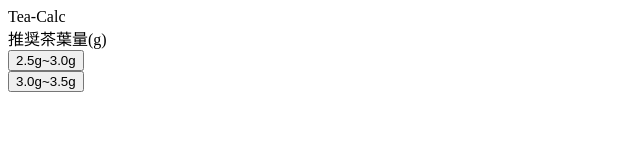
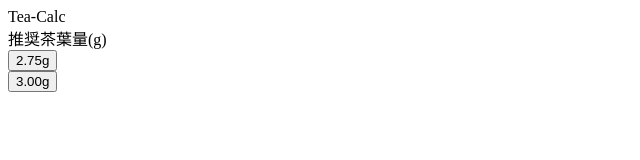
Before and after one commit to ayataka0nk/tea, a Next.js app: page / in a window 1280 px wide. Shown: the top 160 px of the page, without its empty margins (0-640 px from the left). Built offline with nearby package versions, Linux system fonts and the light colour scheme.

Commit message:
選択肢をオブジェクトに切り出し

```diff
--- a/components/HotWaterPicker.tsx
+++ b/components/HotWaterPicker.tsx
@@ -1,22 +1,32 @@
 type HotWaterPickerProps = {
   onClick: (value: number) => void
 }
+
+const options = [
+  {
+    name: '150ml',
+    value: 150,
+  },
+  {
+    name: '200ml',
+    value: 200,
+  },
+]
+
 export const HotWaterPicker = ({ onClick }: HotWaterPickerProps) => {
-  const onClickA = () => {
-    onClick(150)
-  }
-  const onClickB = () => {
-    onClick(200)
-  }
   return (
     <div>
       推奨湯量(ml)
-      <div>
-        <button onClick={onClickA}>150ml</button>
-      </div>
-      <div>
-        <button onClick={onClickB}>200ml</button>
-      </div>
+      {options.map((o) => {
+        const onClickL = () => {
+          onClick(o.value)
+        }
+        return (
+          <div>
+            <button onClick={onClickL}>{o.name}</button>
+          </div>
+        )
+      })}
     </div>
   )
 }
--- a/components/LeafPicker.tsx
+++ b/components/LeafPicker.tsx
@@ -1,22 +1,32 @@
 type LeafPickerProps = {
   onClick: (value: number) => void
 }
+
+const options = [
+  {
+    name: '2.75g',
+    value: 2.75,
+  },
+  {
+    name: '3.00g',
+    value: 3,
+  },
+]
+
 export const LeafPicker = ({ onClick }: LeafPickerProps) => {
-  const onClickA = () => {
-    onClick(2.75)
-  }
-  const onClickB = () => {
-    onClick(3.25)
-  }
   return (
     <div>
       推奨茶葉量(g)
-      <div>
-        <button onClick={onClickA}>2.5g~3.0g</button>
-      </div>
-      <div>
-        <button onClick={onClickB}>3.0g~3.5g</button>
-      </div>
+      {options.map((o) => {
+        const onClickL = () => {
+          onClick(o.value)
+        }
+        return (
+          <div>
+            <button onClick={onClickL}>{o.name}</button>
+          </div>
+        )
+      })}
     </div>
   )
 }
--- a/components/TeaAmountPicker.tsx
+++ b/components/TeaAmountPicker.tsx
@@ -1,22 +1,32 @@
 type TeaAmountPickerProps = {
   onClick: (value: number) => void
 }
+
+const options = [
+  {
+    name: '300ml',
+    value: 300,
+  },
+  {
+    name: '600ml',
+    value: 600,
+  },
+]
+
 export const TeaAmountPicker = ({ onClick }: TeaAmountPickerProps) => {
-  const onClickA = () => {
-    onClick(300)
-  }
-  const onClickB = () => {
-    onClick(600)
-  }
   return (
     <div>
       淹れたい分量(ml)
-      <div>
-        <button onClick={onClickA}>300ml</button>
-      </div>
-      <div>
-        <button onClick={onClickB}>600ml</button>
-      </div>
+      {options.map((o) => {
+        const onClickL = () => {
+          onClick(o.value)
+        }
+        return (
+          <div>
+            <button onClick={onClickL}>{o.name}</button>
+          </div>
+        )
+      })}
     </div>
   )
 }
```
